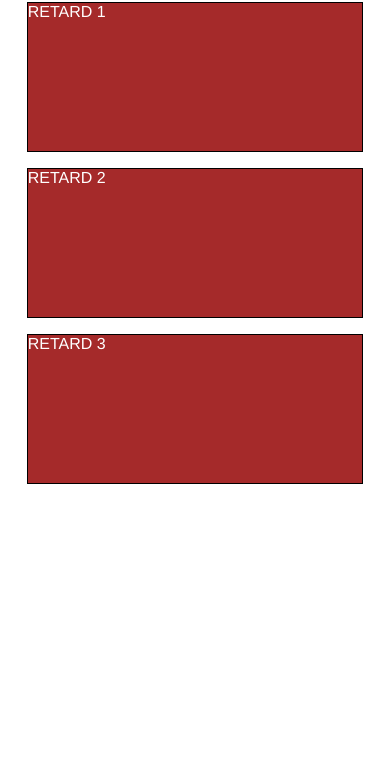
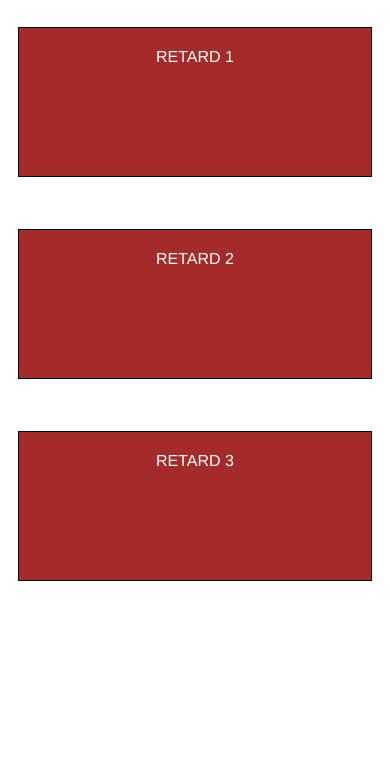
Before and after one commit to cameronhughes/first, a plain HTML site: page index.html in a window 390 px wide. Shown: the part 72-844 px from the top of the page. Drawn offline with Linux system fonts and the light colour scheme.

Commit message:
Update index.html

```diff
--- a/index.html
+++ b/index.html
@@ -10,63 +10,54 @@ h1 { margin-bottom: 15px; }
 p {
   border: 1px solid black;
   background-color: #A52A2A;
-  width: 90%;
   height: 150px;
-  margin-right: auto;
-  margin-left: auto;
   font-family: Helvetica;
   color: white;
-}
-.row { width: 100%; }
-
-@media (min-width: 992px) {
-    .col-lg-1, .col-lg-2, .col-lg-3, .col-lg-4, .col-lg-5, .col-lg-6, .col-lg-7, .col-lg-8, .col-lg-9, .col-lg-10, .col-lg-11, .col-lg-12 {
-    float: left;
-    border: 1px solid green;
-  }
-
-  .col-lg-1 { width: 8.33%; }
-  .col-lg-2 { width: 16.66%; }
-  .col-lg-3 { width: 25%; }
-  .col-lg-4 { width: 33.33%; }
-  .col-lg-5 { width: 41.66%; }
-  .col-lg-6 { width: 50%; }
-  .col-lg-7 { width: 58.33%; }
-  .col-lg-8 { width: 66.66%; }
-  .col-lg-9 { width: 74.99%; }
-  .col-lg-10 { width: 83.33%; }
-  .col-lg-11 { width: 91.66%; }
-  .col-lg-12 { width: 100%; }
+  text-align: center;
+  padding: 20px;
 }
 
-@media (min-width: 768px) and (max-width: 991px) {
-    .col-md-1, .col-md-2, .col-md-3, .col-md-4, .col-md-5, .col-md-6, .col-md-7, .col-md-8, .col-md-9, .col-md-10, .col-md-11, .col-md-12 {
-    float: left;
-    }
-    border: 1px solid green;
-  .col-md-1 { width: 8.33%; }
-  .col-md-2 { width: 16.66%; }
-  .col-md-3 { width: 25%; }
-  .col-md-4 { width: 33.33%; }
-  .col-md-5 { width: 41.66%; }
-  .col-md-6 { width: 50%; }
-  .col-md-7 { width: 58.33%; }
-  .col-md-8 { width: 66.66%; }
-  .col-md-9 { width: 74.99%; }
-  .col-md-10 { width: 83.33%; }
-  .col-md-11 { width: 91.66%; }
-  .col-md-12 { width: 100%; }
+.row {
+  width: 100%;
+  overflow: hidden; /* Ensures no float overflow */
+}
+
+.col {
+  float: left;
+  padding: 10px;
+}
+
+.col-lg-3 { width: 25%; }
+.col-md-4 { width: 33.33%; }
+.col-sm-6 { width: 50%; }
+.col-xs-12 { width: 100%; }
+
+@media (max-width: 992px) {
+  .col-lg-3 {
+    width: 33.33%; /* 3 items in a row for medium screens */
+  }
+}
+
+@media (max-width: 768px) {
+  .col-lg-3, .col-md-4 {
+    width: 50%; /* 2 items per row on smaller screens */
+  }
+}
+
+@media (max-width: 576px) {
+  .col-lg-3, .col-md-4, .col-sm-6 {
+    width: 100%; /* Stack vertically on very small screens */
+  }
 }
 </style>
 </head>
 <body>
-<h1>The Boxes are Square 1</h1>
+<h1>The Boxes are Square 2</h1>
 
 <div class="row">
-  <div class="col-lg-3 col-md-6"><p>RETARD 1</p></div>
-  <div class="col-lg-3 col-md-6"><p>RETARD 2</p></div>
-  <div class="col-lg-3 col-md-6"><p>RETARD 3</p></div>
+  <div class="col col-lg-3 col-md-4 col-sm-6 col-xs-12"><p>RETARD 1</p></div>
+  <div class="col col-lg-3 col-md-4 col-sm-6 col-xs-12"><p>RETARD 2</p></div>
+  <div class="col col-lg-3 col-md-4 col-sm-6 col-xs-12"><p>RETARD 3</p></div>
 </div>
 
 </body>
-</html>
```
